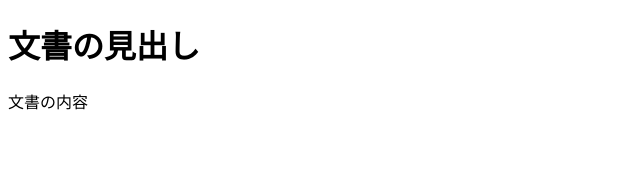
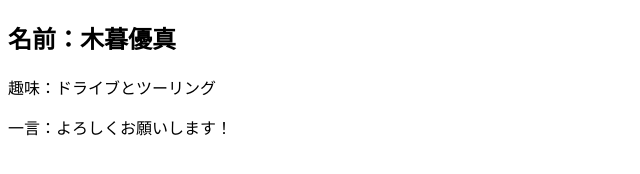
Before and after one commit to f24ba085/team-profile, a plain HTML site: page index.html in a window 1280 px wide. Shown: the whole page, without its empty margins (0-640 px from the left). Drawn offline with Linux system fonts and the light colour scheme.

Commit message:
no message

```diff
--- a/index.html
+++ b/index.html
@@ -9,9 +9,13 @@
 </head>
 <body>
 
-<h1>文書の見出し</h1>
+<div>
 
-<p>文書の内容</p>
+  <h2>名前：木暮優真</h2>
+  <p>趣味：ドライブとツーリング</p>
+  <p>一言：よろしくお願いします！</p>
+</div>
+
 
 </body>
 </html>
```
